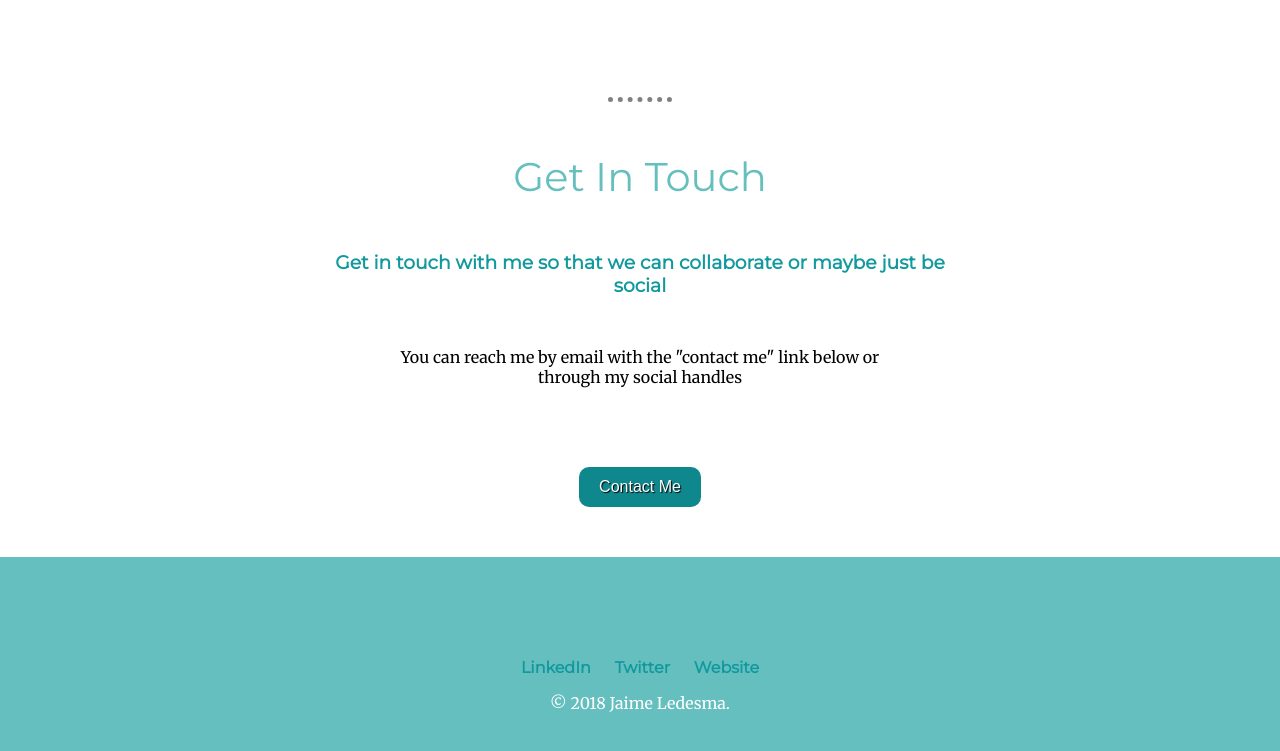
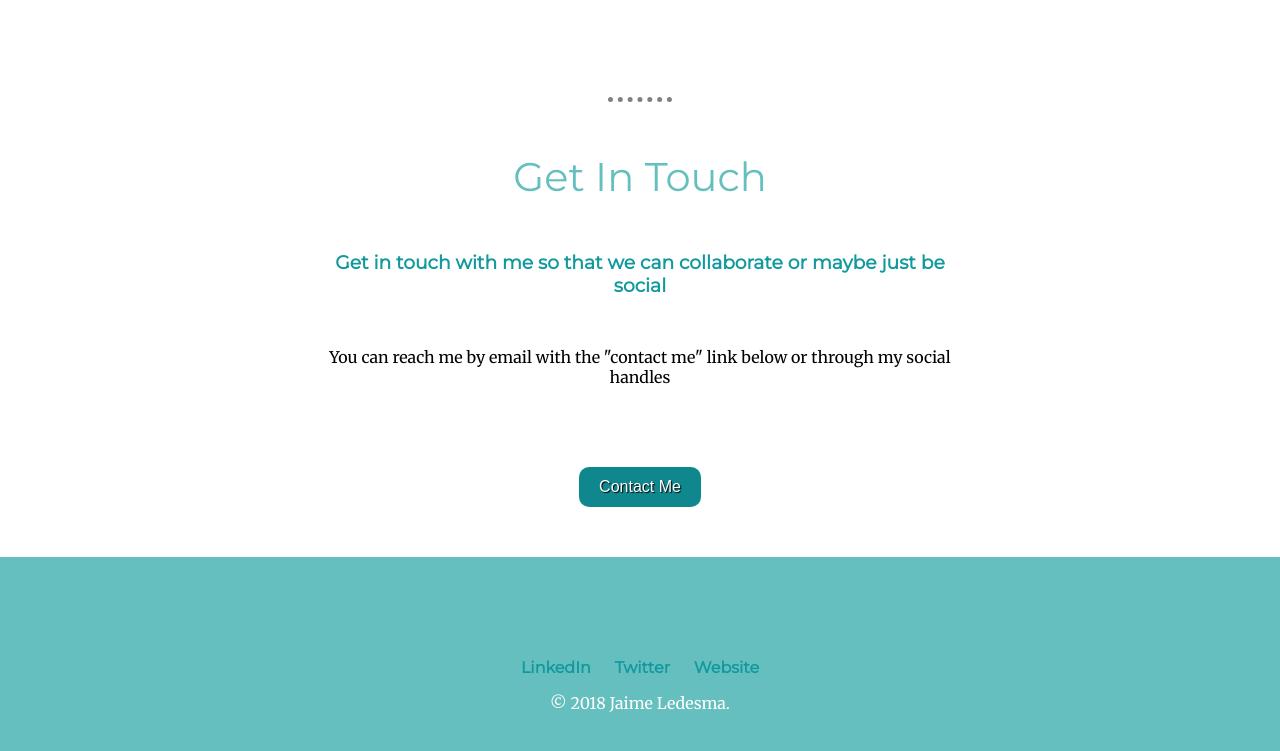
Before and after one commit to jledesma44/CSS-mysite, a website: page index.html in a window 1280 px wide. Shown: the part 1953-2704 px from the top of the page. Drawn offline with Linux system fonts and the light colour scheme.

Commit message:
css change
edited css line 114

```diff
--- a/CSS/style.css
+++ b/CSS/style.css
@@ -111,7 +111,3 @@ hr {
   text-decoration: none;
   font-weight: 900;
 }
-.get-in-touch {
-  width: 40%;
-  margin: 10 auto 50 auto;
-}
```
